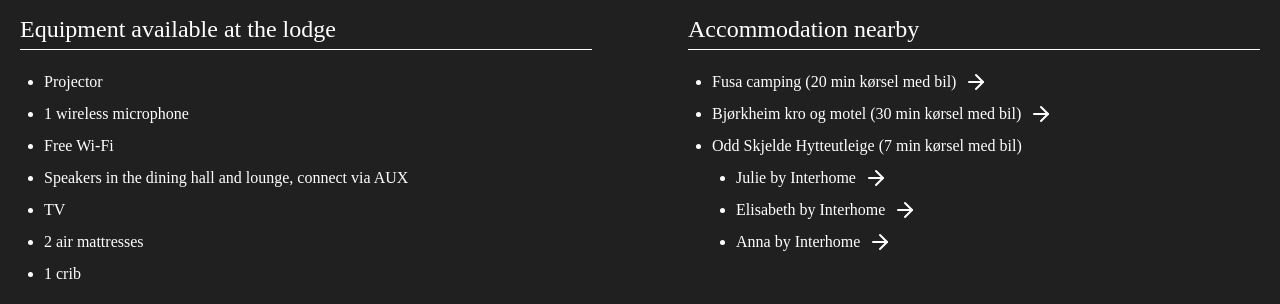
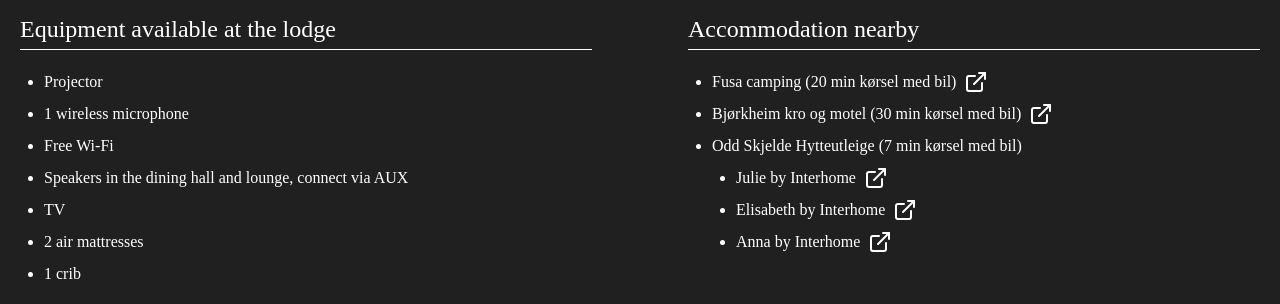
Before and after one commit to LauraBLei/Wedding, a React (Vite) app: page / in a window 1280 px wide. Shown: the part 4540-4844 px from the top of the page. Built offline with nearby package versions, Linux system fonts and the light colour scheme; a web font is replaced by a local one.

Commit message:
changed external link icon

```diff
--- a/src/components/sections/ekstra.tsx
+++ b/src/components/sections/ekstra.tsx
@@ -1,4 +1,4 @@
-import { ArrowRight } from "lucide-react";
+import { ArrowRight, ExternalLink } from "lucide-react";
 import { useTranslation } from "react-i18next";
 
 export const EkstraSection = () => {
@@ -30,7 +30,7 @@ export const EkstraSection = () => {
                 className="flex gap-2"
               >
                 {t("extra.first_text")}
-                <ArrowRight />
+                <ExternalLink />
               </a>
             </li>
             <li>
@@ -41,7 +41,7 @@ export const EkstraSection = () => {
                 className="flex gap-2"
               >
                 {t("extra.second_text")}
-                <ArrowRight />
+                <ExternalLink />
               </a>
             </li>
             <li>{t("extra.third_text")}</li>
@@ -54,7 +54,7 @@ export const EkstraSection = () => {
                   className="flex gap-2"
                 >
                   Julie by Interhome
-                  <ArrowRight />
+                  <ExternalLink />
                 </a>
               </li>
               <li>
@@ -65,7 +65,7 @@ export const EkstraSection = () => {
                   className="flex gap-2"
                 >
                   Elisabeth by Interhome
-                  <ArrowRight />
+                  <ExternalLink />
                 </a>
               </li>
               <li>
@@ -77,7 +77,7 @@ export const EkstraSection = () => {
                   className="flex gap-2"
                 >
                   Anna by Interhome
-                  <ArrowRight />
+                  <ExternalLink />
                 </a>
               </li>
             </ul>
```
